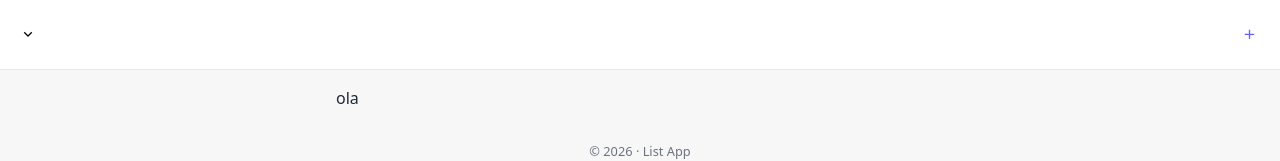
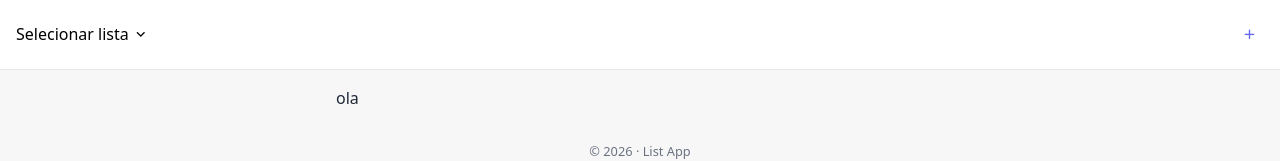
Before and after one commit to LucasTonolli/list-app, a Vue app: page / in a window 1280 px wide. Shown: the top 161 px of the page. Built offline with nearby package versions, Linux system fonts and the light colour scheme; the HTML template or start-up script is replaced by a standard one.

Commit message:
refactor: minor changes in `MainHeader`

```diff
--- a/src/components/MainHeader.vue
+++ b/src/components/MainHeader.vue
@@ -6,20 +6,20 @@ defineProps<{
 }>()
 
 const emit = defineEmits<{
-  (e: 'selectList'): void
-  (e: 'createList'): void
+  (e: 'select-list'): void
+  (e: 'create-list'): void
 }>()
 </script>
 
 
 <template>
   <header class="header">
-    <button class="list-select" @click="emit('selectList')">
-      <span>{{ currentList?.title }}</span>
+    <button type="button" class="list-select" @click="emit('select-list')" aria-label="Selecionar lista">
+      <span class="name">{{ currentList?.title ?? 'Selecionar lista' }}</span>
       <i class="ri-arrow-down-s-line"></i>
     </button>
 
-    <button class="icon-btn primary" @click="emit('createList')">
+    <button type="button" class="icon-btn primary" @click="emit('create-list')"  aria-label="Criar nova lista">
       <i class="ri-add-line"></i>
     </button>
   </header>
```
